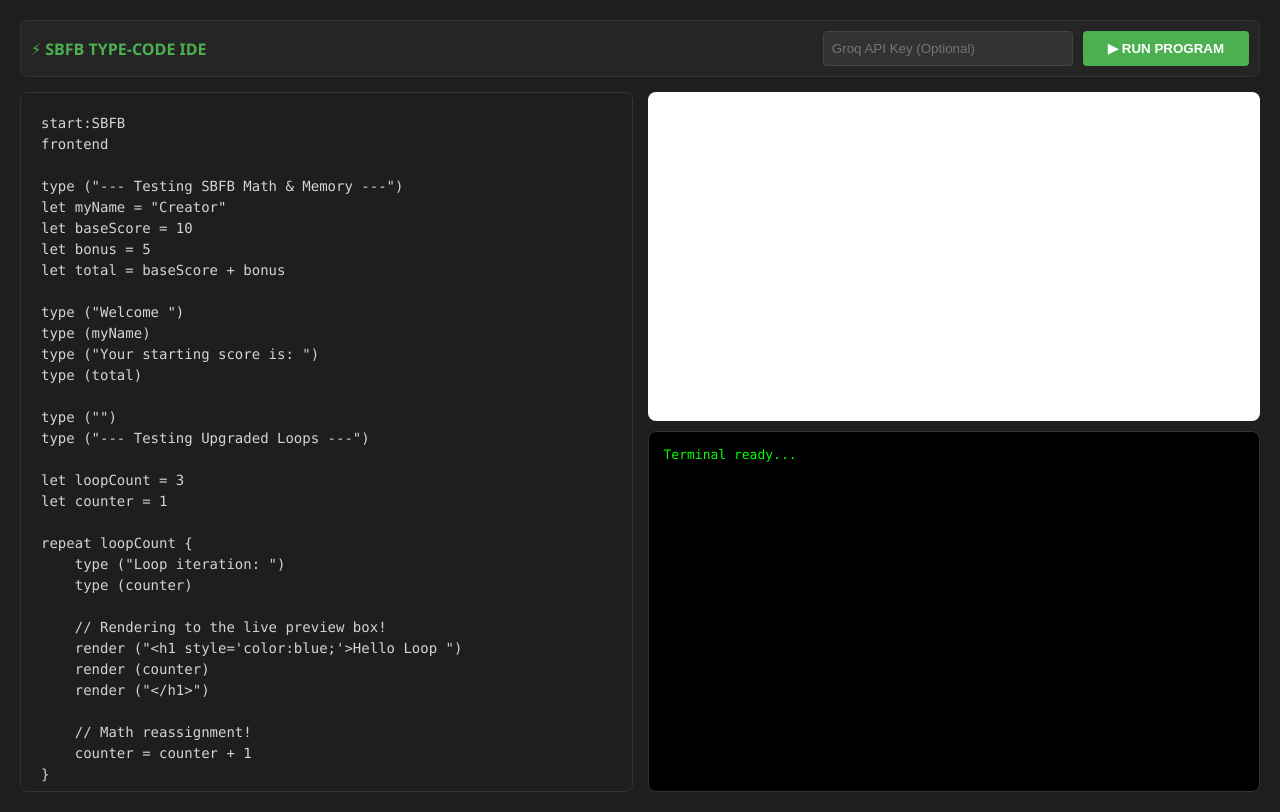
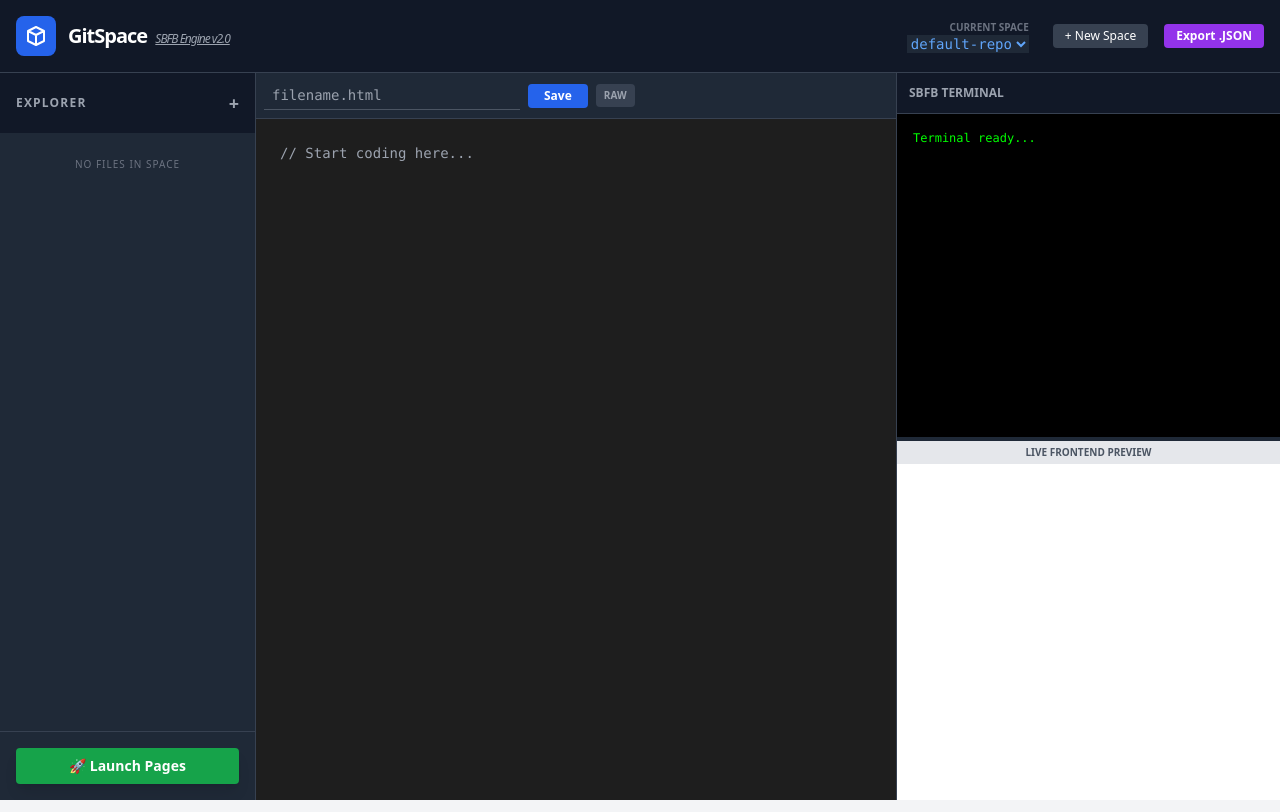
Before and after one commit to gitspace0/gitspace0.github.io, a plain HTML site: page index.html in a window 1280 px wide. Drawn offline with nearby package versions, Linux system fonts and the light colour scheme.

Commit message:
Update title and structure of index.html

```diff
--- a/index.html
+++ b/index.html
@@ -2,204 +2,294 @@
 <html lang="en">
 <head>
     <meta charset="UTF-8">
-    <title>SBFB Type Studio | Professional IDE</title>
+    <meta name="viewport" content="width=device-width, initial-scale=1.0">
+    <title>GitSpace | Ultimate Local IDE</title>
+    <script src="https://cdn.tailwindcss.com"></script>
     <style>
-        * { box-sizing: border-box; }
-        body { font-family: 'Segoe UI', Tahoma, sans-serif; margin: 0; padding: 20px; background: #1e1e1e; color: #fff; overflow: hidden; }
-        .top-bar { display: flex; justify-content: space-between; align-items: center; margin-bottom: 15px; background: #252526; padding: 10px; border-radius: 8px; border: 1px solid #333; }
-        .workspace { display: flex; gap: 15px; height: calc(100vh - 100px); }
-        .panel { flex: 1; display: flex; flex-direction: column; gap: 10px; }
-
-        /* Editor Styles */
-        textarea { flex: 1; background: #1e1e1e; color: #d4d4d4; padding: 20px; border: 1px solid #333; border-radius: 8px; font-family: 'Consolas', 'Monaco', monospace; font-size: 14px; resize: none; outline: none; line-height: 1.5; }
-        textarea:focus { border-color: #4CAF50; }
-
-        /* Output Styles */
-        .terminal { flex: 1; background: #000; color: #00FF00; padding: 15px; font-family: 'Consolas', monospace; overflow-y: auto; border: 1px solid #333; border-radius: 8px; white-space: pre-wrap; font-size: 13px; }
-        .preview-box { flex: 1; background: white; border-radius: 8px; border: none; }
-
-        .btn-run { background: #4CAF50; color: white; padding: 10px 25px; border: none; border-radius: 4px; font-weight: bold; cursor: pointer; transition: 0.2s; }
-        .btn-run:hover { background: #45a049; transform: scale(1.05); }
-        .api-input { background: #333; border: 1px solid #444; color: white; padding: 8px; border-radius: 4px; width: 250px; }
-
-        .error-text { color: #ff5555; }
-        .sys-text { color: #569cd6; }
-        .var-text { color: #ce9178; }
+        .editor-bg { background: #1e1e1e; color: #d4d4d4; }
+        .terminal-bg { background: #000; color: #00FF00; }
+        ::-webkit-scrollbar { width: 8px; }
+        ::-webkit-scrollbar-track { background: #2d2d2d; }
+        ::-webkit-scrollbar-thumb { background: #666; border-radius: 4px; }
     </style>
 </head>
-<body>
+<body class="bg-gray-100 text-gray-900 font-sans antialiased min-h-screen flex flex-col">
 
-    <div class="top-bar">
-        <div style="font-weight: bold; color: #4CAF50;">⚡ SBFB TYPE-CODE IDE</div>
-        <div style="display: flex; gap: 10px;">
-            <input type="password" id="groqApiKey" class="api-input" placeholder="Groq API Key (Optional)">
-            <button onclick="runSBFB()" class="btn-run">▶ RUN PROGRAM</button>
+    <header class="bg-gray-900 text-white p-4 shadow-xl flex justify-between items-center border-b border-gray-700">
+        <div class="flex items-center space-x-3">
+            <div class="bg-blue-600 p-2 rounded-lg">
+                <svg class="w-6 h-6 text-white" fill="none" stroke="currentColor" viewBox="0 0 24 24"><path stroke-linecap="round" stroke-linejoin="round" stroke-width="2" d="M14 10l-2 1m0 0l-2-1m2 1v2.5M20 7l-8-4-8 4m16 0l-8 4m8-4v10l-8 4m0-10L4 7m8 4v10M4 7v10l8 4"></path></svg>
             </div>
+            <h1 class="text-xl font-bold tracking-tighter">GitSpace <span class="text-xs font-light text-gray-400 ml-1 italic underline">SBFB Engine v2.0</span></h1>
         </div>
 
-    <div class="workspace">
-        <div class="panel">
-            <textarea id="codeInput" spellcheck="false">start:SBFB
-frontend
+        <div class="flex items-center space-x-4">
+            <div class="flex flex-col items-end mr-2">
+                <span class="text-[10px] uppercase text-gray-500 font-bold">Current Space</span>
+                <select id="spaceSelector" onchange="switchSpace()" class="bg-gray-800 text-blue-400 text-sm font-mono border-none outline-none cursor-pointer">
+                    </select>
+            </div>
+            <button onclick="createNewSpace()" class="bg-gray-700 hover:bg-gray-600 px-3 py-1 rounded text-xs transition-all">+ New Space</button>
+            <button onclick="exportSpace()" class="bg-purple-600 hover:bg-purple-700 px-3 py-1 rounded text-xs font-bold transition-all">Export .JSON</button>
+        </div>
+    </header>
 
-type ("--- Testing SBFB Math & Memory ---")
-let myName = "Creator"
-let baseScore = 10
-let bonus = 5
-let total = baseScore + bonus
+    <main class="flex-grow flex overflow-hidden">
 
-type ("Welcome ")
-type (myName)
-type ("Your starting score is: ")
-type (total)
+        <aside class="w-64 bg-gray-800 border-r border-gray-700 flex flex-col">
+            <div class="p-4 bg-gray-900 flex justify-between items-center">
+                <span class="text-xs font-bold text-gray-400 uppercase tracking-widest">Explorer</span>
+                <button onclick="newFile()" class="text-gray-400 hover:text-white text-lg font-bold">+</button>
+            </div>
+            <ul id="fileList" class="flex-grow overflow-y-auto py-2">
+                </ul>
+            <div class="p-4 border-t border-gray-700">
+                <button onclick="launchPagesMode()" class="w-full bg-green-600 hover:bg-green-700 text-white py-2 rounded text-sm font-bold shadow-lg transition-all">
+                    🚀 Launch Pages
+                </button>
+            </div>
+        </aside>
 
-type ("")
-type ("--- Testing Upgraded Loops ---")
+        <section class="flex-grow flex flex-col bg-gray-900">
+            <div class="bg-gray-800 p-2 flex items-center space-x-2 border-b border-gray-700">
+                <input type="text" id="activeFilename" placeholder="filename.html" class="bg-transparent text-gray-300 text-sm font-mono px-2 py-1 outline-none border-b border-gray-600 focus:border-blue-500 w-64">
+                <button onclick="saveActiveFile()" class="bg-blue-600 hover:bg-blue-500 text-white px-4 py-1 rounded text-xs font-bold">Save</button>
+                <div id="langIndicator" class="text-[10px] font-bold px-2 py-1 rounded bg-gray-700 text-gray-400 uppercase">RAW</div>
+                <button id="runSbfbBtn" onclick="runSbfb()" class="hidden bg-yellow-500 hover:bg-yellow-400 text-black px-4 py-1 rounded text-xs font-bold ml-auto">▶ RUN SBFB</button>
+            </div>
+            <textarea id="editor" spellcheck="false" class="flex-grow p-6 editor-bg font-mono text-sm outline-none resize-none" placeholder="// Start coding here..."></textarea>
+        </section>
 
-let loopCount = 3
-let counter = 1
+        <aside class="w-96 bg-black border-l border-gray-700 flex flex-col">
+            <div class="bg-gray-900 p-3 text-xs font-bold text-gray-400 border-b border-gray-700">SBFB TERMINAL</div>
+            <div id="terminal" class="flex-grow p-4 terminal-bg font-mono text-xs overflow-y-auto whitespace-pre-wrap">Terminal ready...</div>
+            <div class="h-1/2 bg-white border-t-4 border-gray-800">
+                <div class="bg-gray-200 p-1 text-[10px] font-bold text-gray-600 text-center uppercase">Live Frontend Preview</div>
+                <iframe id="preview" class="w-full h-full bg-white"></iframe>
+            </div>
+        </aside>
 
-repeat loopCount {
-    type ("Loop iteration: ")
-    type (counter)
+    </main>
 
-    // Rendering to the live preview box!
-    render ("<h1 style='color:blue;'>Hello Loop ")
-    render (counter)
-    render ("</h1>")
+    <script>
+        const KEY_PREFIX = "GS_v3_";
+        let currentSpace = localStorage.getItem("GS_ACTIVE_SPACE") || "default-repo";
+        let currentFile = "";
+        let memory = {};
+        let htmlContent = "";
 
-    // Math reassignment!
-    counter = counter + 1
+        // --- INITIALIZATION ---
+        window.onload = () => {
+            initSpaces();
+            refreshFileList();
+            switchSpace(currentSpace);
+        };
+
+        function initSpaces() {
+            let spaces = JSON.parse(localStorage.getItem("GS_SPACES") || '["default-repo"]');
+            const selector = document.getElementById("spaceSelector");
+            selector.innerHTML = "";
+            spaces.forEach(s => {
+                const opt = document.createElement("option");
+                opt.value = s; opt.innerText = s;
+                if(s === currentSpace) opt.selected = true;
+                selector.appendChild(opt);
+            });
         }
 
-<end:SBFB></textarea>
+        function createNewSpace() {
+            let name = prompt("Enter Space Name (No spaces):");
+            if(!name) return;
+            name = name.trim().replace(/\s+/g, '-').toLowerCase();
+            let spaces = JSON.parse(localStorage.getItem("GS_SPACES") || '["default-repo"]');
+            if(!spaces.includes(name)) {
+                spaces.push(name);
+                localStorage.setItem("GS_SPACES", JSON.stringify(spaces));
+            }
+            switchSpace(name);
+            initSpaces();
+        }
+
+        function switchSpace(name) {
+            if(name) currentSpace = name;
+            else currentSpace = document.getElementById("spaceSelector").value;
+            localStorage.setItem("GS_ACTIVE_SPACE", currentSpace);
+            currentFile = "";
+            document.getElementById("editor").value = "";
+            document.getElementById("activeFilename").value = "";
+            refreshFileList();
+        }
+
+        // --- FILE ENGINE ---
+        function refreshFileList() {
+            const list = document.getElementById("fileList");
+            list.innerHTML = "";
+            const prefix = `${KEY_PREFIX}${currentSpace}_`;
+            let filesFound = 0;
+
+            for(let i=0; i<localStorage.length; i++){
+                const key = localStorage.key(i);
+                if(key.startsWith(prefix)){
+                    filesFound++;
+                    const filename = key.replace(prefix, "");
+                    const li = document.createElement("li");
+                    li.className = "px-4 py-2 hover:bg-gray-700 cursor-pointer flex justify-between items-center group transition-all";
+                    const isSbfb = filename.endsWith(".sbfb");
+                    li.innerHTML = `
+                        <div onclick="loadFile('${filename}')" class="flex items-center space-x-3 overflow-hidden">
+                            <span class="${isSbfb ? 'text-yellow-400' : 'text-blue-400'}">${isSbfb ? '⚡' : '📄'}</span>
+                            <span class="text-xs text-gray-300 font-mono truncate">${filename}</span>
                         </div>
+                        <button onclick="deleteFile('${filename}')" class="text-red-500 opacity-0 group-hover:opacity-100 font-bold">×</button>
+                    `;
+                    list.appendChild(li);
+                }
+            }
+            if(filesFound === 0) list.innerHTML = `<li class="p-4 text-center text-gray-500 text-[10px] uppercase tracking-widest">No files in space</li>`;
+        }
 
-        <div class="panel">
-            <iframe id="webPreview" class="preview-box"></iframe>
-            <div id="outputScreen" class="terminal">Terminal ready...</div>
-        </div>
-    </div>
+        function saveActiveFile() {
+            const name = document.getElementById("activeFilename").value.trim();
+            const content = document.getElementById("editor").value;
+            if(!name) return alert("Enter a filename!");
+            localStorage.setItem(`${KEY_PREFIX}${currentSpace}_${name}`, content);
+            currentFile = name;
+            refreshFileList();
+            updateUIForFile(name);
+        }
 
-    <script>
-        window.onload = function() {
-            const savedKey = localStorage.getItem("sbfb_api_key");
-            if (savedKey) document.getElementById("groqApiKey").value = savedKey;
-        };
+        function loadFile(name) {
+            const content = localStorage.getItem(`${KEY_PREFIX}${currentSpace}_${name}`);
+            document.getElementById("editor").value = content;
+            document.getElementById("activeFilename").value = name;
+            currentFile = name;
+            updateUIForFile(name);
+        }
 
-        async function runSBFB() {
-            const code = document.getElementById("codeInput").value;
-            const terminal = document.getElementById("outputScreen");
-            const preview = document.getElementById("webPreview");
-            const apiKey = document.getElementById("groqApiKey").value;
+        function updateUIForFile(name) {
+            const indicator = document.getElementById("langIndicator");
+            const runBtn = document.getElementById("runSbfbBtn");
+            if(name.endsWith(".sbfb")) {
+                indicator.innerText = "SBFB";
+                indicator.className = "text-[10px] font-bold px-2 py-1 rounded bg-yellow-900 text-yellow-400 uppercase";
+                runBtn.classList.remove("hidden");
+            } else if (name.endsWith(".html")) {
+                indicator.innerText = "HTML";
+                indicator.className = "text-[10px] font-bold px-2 py-1 rounded bg-blue-900 text-blue-400 uppercase";
+                runBtn.classList.add("hidden");
+            } else {
+                indicator.innerText = "RAW";
+                indicator.className = "text-[10px] font-bold px-2 py-1 rounded bg-gray-700 text-gray-400 uppercase";
+                runBtn.classList.add("hidden");
+            }
+        }
 
-            if (apiKey) localStorage.setItem("sbfb_api_key", apiKey);
+        function deleteFile(name) {
+            if(confirm(`Delete ${name}?`)) {
+                localStorage.removeItem(`${KEY_PREFIX}${currentSpace}_${name}`);
+                refreshFileList();
+            }
+        }
 
-            terminal.innerHTML = "<span class='sys-text'>--- Initializing SBFB Engine ---</span>\n";
-            preview.srcdoc = "";
+        // --- SBFB INTERPRETER ---
+        async function runSbfb() {
+            const code = document.getElementById("editor").value;
+            const terminal = document.getElementById("terminal");
+            const preview = document.getElementById("preview");
 
-            let memory = {};
+            terminal.innerHTML = ">>> SBFB ENGINE INITIALIZED\n";
+            htmlContent = "";
+            memory = {};
             let isRunning = false;
-            let htmlContent = "";
-            const lines = code.split('\n');
+            const lines = code.split("\n");
 
-            async function executeBatch(linesArray) {
-                for (let i = 0; i < linesArray.length; i++) {
-                    let line = linesArray[i].trim();
-                    let lowerLine = line.toLowerCase();
+            async function exec(linesArr) {
+                for(let i=0; i<linesArr.length; i++) {
+                    let line = linesArr[i].trim();
+                    let lower = line.toLowerCase();
 
-                    if (lowerLine === "start:sbfb") { isRunning = true; continue; }
-                    if (lowerLine === "<end:sbfb>" || lowerLine === "<end>") { isRunning = false; break; }
+                    if(lower === "start:sbfb") { isRunning = true; continue; }
+                    if(lower === "<end:sbfb>") { isRunning = false; break; }
 
-                    if (isRunning && line !== "") {
-
-                        // 1. Variable Assignment & Math (let x = y OR x = y)
-                        let isAssignment = lowerLine.startsWith("let ") || (line.includes("=") && !line.includes("=="));
-                        if (isAssignment && !lowerLine.startsWith("type") && !lowerLine.startsWith("repeat") && !lowerLine.startsWith("render")) {
+                    if(isRunning && line !== "") {
+                        // let x = 10
+                        if(lower.startsWith("let ") || (line.includes("=") && !line.includes("=="))) {
                             let parts = line.replace(/^let\s+/i, '').split("=");
                             let varName = parts[0].trim();
-                            let expression = parts[1].trim();
+                            let expr = parts[1].trim();
 
-                            // Handle Strings
-                            if (expression.startsWith('"') && expression.endsWith('"')) {
-                                memory[varName] = expression.slice(1, -1);
+                            if(expr.startsWith('"')) {
+                                memory[varName] = expr.replace(/"/g, '');
                             } else {
-                                // Handle Math and Variable combinations
-                                let evalString = expression;
-                                for (let key in memory) {
-                                    // Replace variables in the math expression with their actual numbers
-                                    let regex = new RegExp(`\\b${key}\\b`, "g");
-                                    evalString = evalString.replace(regex, memory[key]);
+                                let evalStr = expr;
+                                for(let k in memory) {
+                                    evalStr = evalStr.replace(new RegExp(`\\b${k}\\b`, "g"), memory[k]);
                                 }
-                                try {
-                                    // Safely evaluate the math
-                                    memory[varName] = Function('"use strict";return (' + evalString + ')')();
-                                } catch(e) {
-                                    memory[varName] = expression; // Fallback to string if math fails
-                                }
+                                try { memory[varName] = eval('"use strict"; (' + evalStr + ')'); }
+                                catch { memory[varName] = expr; }
                             }
                             continue;
                         }
 
-                        // 2. Printing to Terminal (type)
-                        if (lowerLine.startsWith("type (") && line.endsWith(")")) {
-                            let content = line.substring(line.indexOf("(") + 1, line.lastIndexOf(")")).trim();
-                            if (content.startsWith('"')) {
-                                terminal.innerHTML += content.replace(/"/g, '') + "\n";
-                            } else {
-                                terminal.innerHTML += (memory[content] !== undefined ? memory[content] : `<span class='error-text'>Undefined: ${content}</span>`) + "\n";
-                            }
+                        // type ("text")
+                        if(lower.startsWith("type (") && line.endsWith(")")) {
+                            let val = line.substring(line.indexOf("(")+1, line.lastIndexOf(")")).trim();
+                            if(val.startsWith('"')) terminal.innerHTML += val.replace(/"/g, '') + "\n";
+                            else terminal.innerHTML += (memory[val] ?? `[ERROR: ${val} undefined]`) + "\n";
                             continue;
                         }
 
-                        // 3. Rendering to Live Preview (render)
-                        if (lowerLine.startsWith("render (") && line.endsWith(")")) {
-                            let content = line.substring(line.indexOf("(") + 1, line.lastIndexOf(")")).trim();
-                            if (content.startsWith('"')) {
-                                htmlContent += content.replace(/"/g, '');
-                            } else {
-                                htmlContent += (memory[content] !== undefined ? memory[content] : "");
-                            }
+                        // render ("<h1>")
+                        if(lower.startsWith("render (") && line.endsWith(")")) {
+                            let val = line.substring(line.indexOf("(")+1, line.lastIndexOf(")")).trim();
+                            htmlContent += val.startsWith('"') ? val.replace(/"/g, '') : (memory[val] || "");
                             preview.srcdoc = htmlContent;
                             continue;
                         }
 
-                        // 4. Loops (repeat x { ... })
-                        if (lowerLine.startsWith("repeat ") && lowerLine.endsWith("{")) {
-                            let countKey = lowerLine.substring(7, lowerLine.length - 1).trim();
-                            // Check if count is a number, or pull it from memory
+                        // repeat x { }
+                        if(lower.startsWith("repeat ") && lower.endsWith("{")) {
+                            let countKey = lower.substring(7, lower.length-1).trim();
                             let count = isNaN(countKey) ? memory[countKey] : parseInt(countKey);
-
-                            let loopLines = [];
+                            let subLines = [];
                             let depth = 1;
                             i++;
-                            while (i < linesArray.length && depth > 0) {
-                                if (linesArray[i].includes("{")) depth++;
-                                if (linesArray[i].includes("}")) depth--;
-                                if (depth > 0) loopLines.push(linesArray[i]);
+                            while(i < linesArr.length && depth > 0) {
+                                if(linesArr[i].includes("{")) depth++;
+                                if(linesArr[i].includes("}")) depth--;
+                                if(depth > 0) subLines.push(linesArr[i]);
                                 i++;
                             }
-                            i--; // Adjust index
-
-                            for (let l = 0; l < (count || 0); l++) {
-                                await executeBatch(loopLines);
-                            }
-                            continue;
-                        }
-
-                        // 5. Frontend Declaration
-                        if (lowerLine === "frontend") {
-                            terminal.innerHTML += "<span class='sys-text'>[System: Environment FRONTEND]</span>\n";
-                            continue;
+                            i--;
+                            for(let l=0; l<count; l++) await exec(subLines);
                         }
                     }
                 }
             }
+            await exec(lines);
+            terminal.innerHTML += ">>> EXECUTION FINISHED";
+        }
 
-            await executeBatch(lines);
-            terminal.innerHTML += "<span class='sys-text'>--- Program Finished ---</span>\n";
-            // Scroll to bottom of terminal
-            terminal.scrollTop = terminal.scrollHeight;
+        // --- PAGES MODE ---
+        function launchPagesMode() {
+            const code = localStorage.getItem(`${KEY_PREFIX}${currentSpace}_index.html`);
+            if(!code) return alert("Create an 'index.html' file first!");
+            const blob = new Blob([code], {type: 'text/html'});
+            window.open(URL.createObjectURL(blob), '_blank');
+        }
+
+        function exportSpace() {
+            const data = {};
+            const prefix = `${KEY_PREFIX}${currentSpace}_`;
+            for(let i=0; i<localStorage.length; i++){
+                const k = localStorage.key(i);
+                if(k.startsWith(prefix)) data[k.replace(prefix, "")] = localStorage.getItem(k);
+            }
+            const blob = new Blob([JSON.stringify(data, null, 2)], {type: 'application/json'});
+            const a = document.createElement("a");
+            a.href = URL.createObjectURL(blob);
+            a.download = `${currentSpace}.json`;
+            a.click();
         }
     </script>
 </body>
```
Lines whose indentation alone changed are shown as unchanged.
